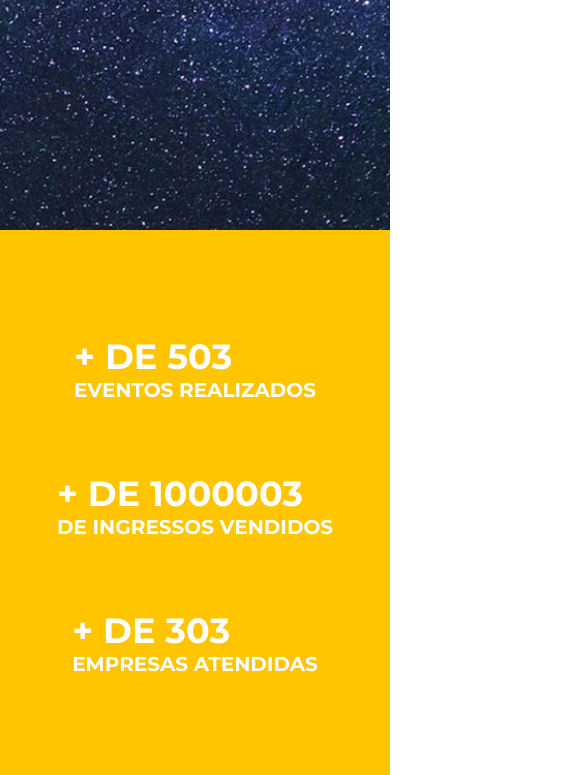
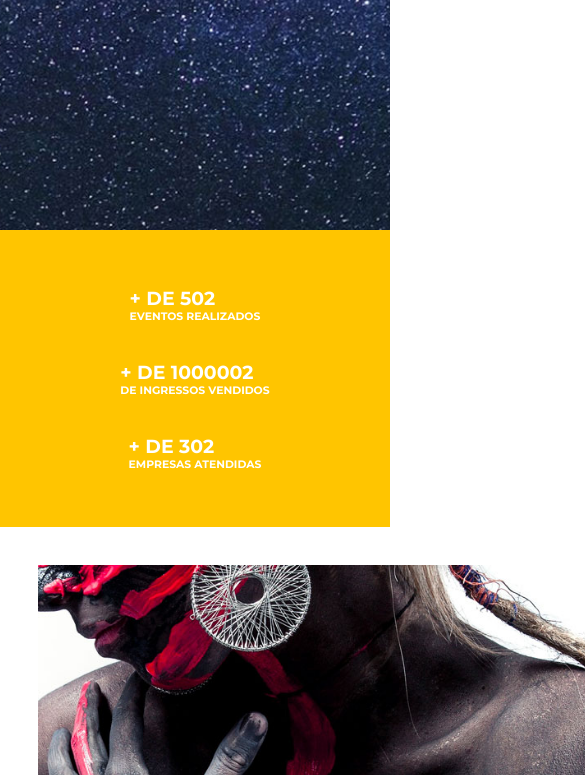
Before and after one commit to Carlos-Beckhauser/STUDION, a website: page src/index.html in a window 390 px wide. Shown: the part 597-1372 px from the top of the page, 585 px wide, since content can reach past the window. Drawn offline with nearby package versions, Linux system fonts and the light colour scheme.

Commit message:
media query started

```diff
--- a/src/css/_base.css
+++ b/src/css/_base.css
@@ -4,8 +4,20 @@
 
 :root {
   font-family: "Montserrat", sans-serif;
-  font-size: 16px;
+  font-size: 2.22vw;
   color: var(--color-copy);
+}
+
+/*Tablet*/
+
+@media screen and (min-width: 1279px) {
+}
+
+/*Desktop*/
+@media screen and (min-width: 1279px) {
+  :root {
+    font-size: 16px;
+  }
 }
 
 body {
```
